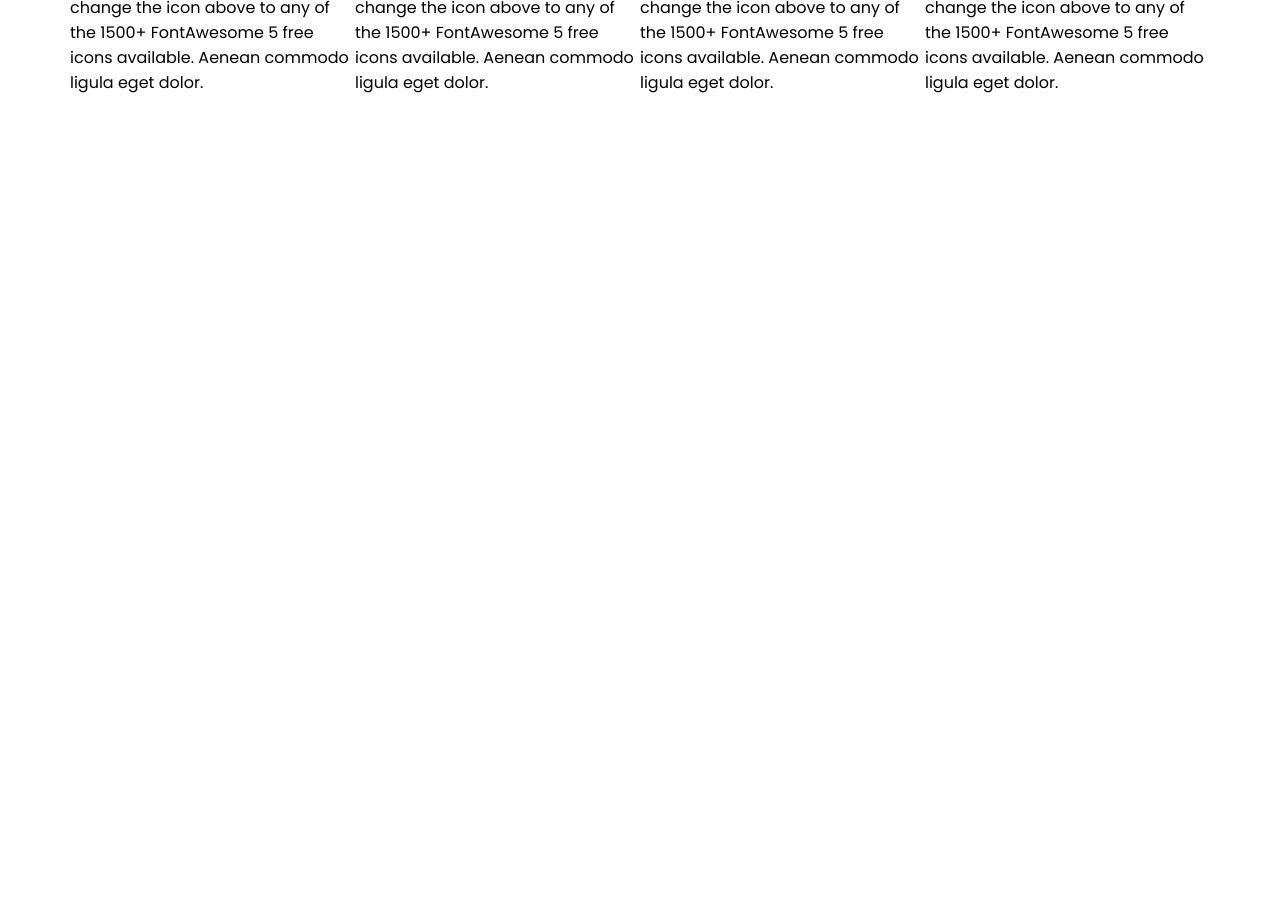
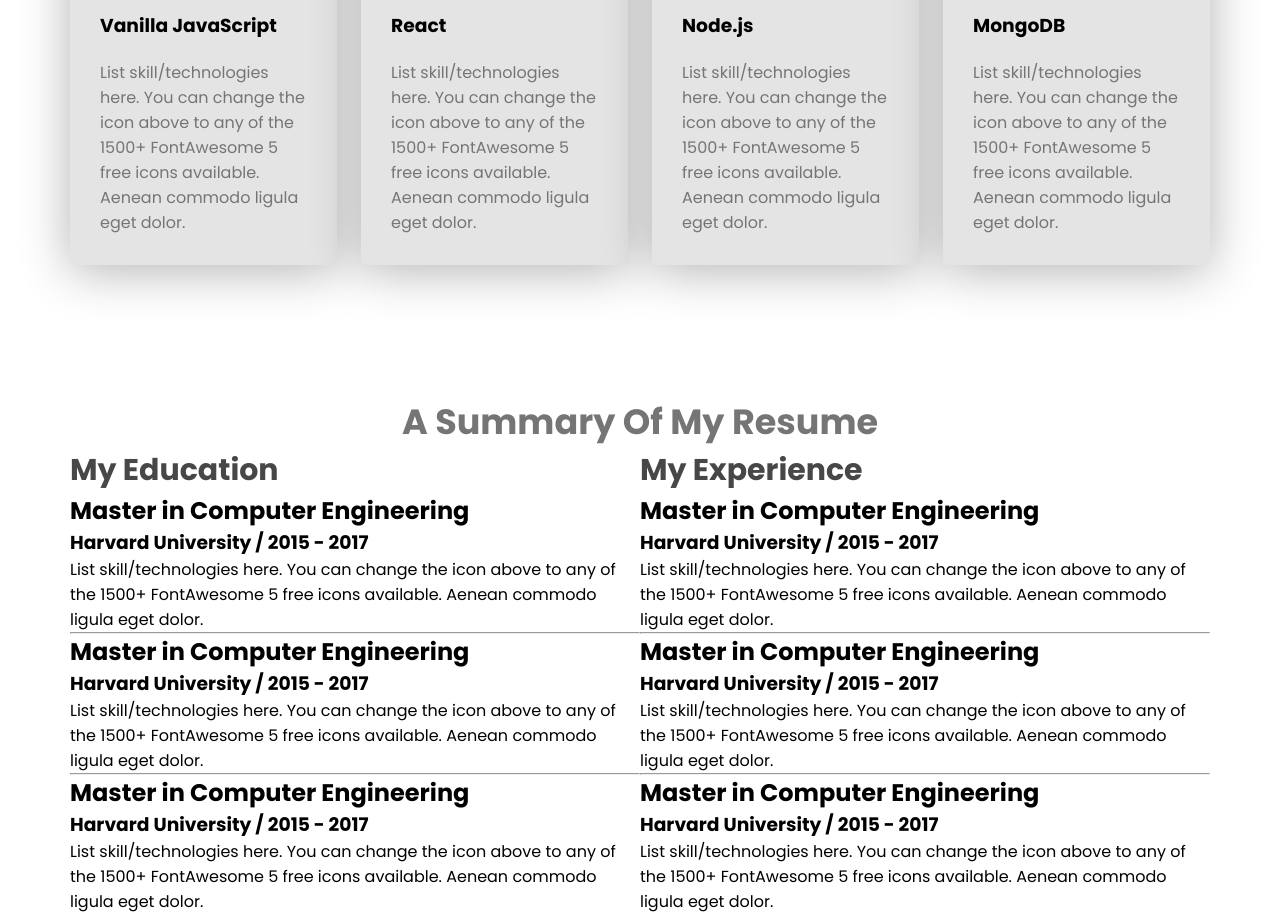
Before and after one commit to himu004/wedeveloper-portfolio, a plain HTML site: page index.html in a window 1280 px wide. Shown: the part 1732-2646 px from the top of the page. Before the commit the page ends 1827 px from the top, so only its background shows below. Drawn offline with nearby package versions, Linux system fonts and the light colour scheme.

Commit message:
Resume Content Added

```diff
--- a/index.html
+++ b/index.html
@@ -84,6 +84,68 @@
                 </div>
             </div>
         </section>
+        <!-- What I do Section Ends -->
+
+        <!-- Resume Section Starts -->
+        <section>
+            <h3 class="section-title">A Summary Of My Resume</h3>
+            <div class="resume-container">
+                <div class="resume-column">
+                    <h3 class="resume-column-title">My Education</h3>
+
+                    <div class="resume-items">
+                        <h2 class="resume-item-title">Master in Computer Engineering</h2>
+                        <h3 class="resume-item-institute">Harvard University / 2015 - 2017</h3>
+                        <p class="resume-item-description">List skill/technologies here. You can change the icon above
+                            to any of the 1500+ FontAwesome 5 free icons available. Aenean commodo ligula eget dolor.
+                        </p>
+                    </div>
+                    <hr>
+                    <div class="resume-items">
+                        <h2 class="resume-item-title">Master in Computer Engineering</h2>
+                        <h3 class="resume-item-institute">Harvard University / 2015 - 2017</h3>
+                        <p class="resume-item-description">List skill/technologies here. You can change the icon above
+                            to any of the 1500+ FontAwesome 5 free icons available. Aenean commodo ligula eget dolor.
+                        </p>
+                    </div>
+                    <hr>
+                    <div class="resume-items">
+                        <h2 class="resume-item-title">Master in Computer Engineering</h2>
+                        <h3 class="resume-item-institute">Harvard University / 2015 - 2017</h3>
+                        <p class="resume-item-description">List skill/technologies here. You can change the icon above
+                            to any of the 1500+ FontAwesome 5 free icons available. Aenean commodo ligula eget dolor.
+                        </p>
+                    </div>
+
+                </div>
+                <div class="resume-column">
+                    <h3 class="resume-column-title">My Experience</h3>
+                    <div class="resume-items">
+                        <h2 class="resume-item-title">Master in Computer Engineering</h2>
+                        <h3 class="resume-item-institute">Harvard University / 2015 - 2017</h3>
+                        <p class="resume-item-description">List skill/technologies here. You can change the icon above
+                            to any of the 1500+ FontAwesome 5 free icons available. Aenean commodo ligula eget dolor.
+                        </p>
+                    </div>
+                    <hr>
+                    <div class="resume-items">
+                        <h2 class="resume-item-title">Master in Computer Engineering</h2>
+                        <h3 class="resume-item-institute">Harvard University / 2015 - 2017</h3>
+                        <p class="resume-item-description">List skill/technologies here. You can change the icon above
+                            to any of the 1500+ FontAwesome 5 free icons available. Aenean commodo ligula eget dolor.
+                        </p>
+                    </div>
+                    <hr>
+                    <div class="resume-items">
+                        <h2 class="resume-item-title">Master in Computer Engineering</h2>
+                        <h3 class="resume-item-institute">Harvard University / 2015 - 2017</h3>
+                        <p class="resume-item-description">List skill/technologies here. You can change the icon above
+                            to any of the 1500+ FontAwesome 5 free icons available. Aenean commodo ligula eget dolor.
+                        </p>
+                    </div>
+                </div>
+            </div>
+        </section>
     </main>
     <footer>
 
--- a/styles/styles.css
+++ b/styles/styles.css
@@ -44,6 +44,10 @@ body {
 main {
     max-width: 1140px;
     margin: 0 auto;
+}
+
+main section {
+    margin-top: 130px;
 }
 
 /* Nav Related Styles */
@@ -147,9 +151,39 @@ nav a {
 
 #what-i-do-des {
     padding: 30px 150px;
+    margin-bottom: 20px;
 }
 
 .skills-container {
     display: flex;
-    justify-content: space-around;
+    gap: 24px;
 }
+
+.skill {
+    padding: 30px;
+    border-radius: 5px;
+    background: #e4e4e4;
+    box-shadow: 0px 6px 50px 0px rgba(0, 0, 0, 0.3);
+}
+
+.skill>img {
+    margin-bottom: 20px;
+}
+
+.skill-description {
+    margin-top: 20px;
+    color: #757575;
+}
+
+/* Resume Section Styles */
+
+.resume-container {
+    display: flex;
+}
+
+.resume-column-title {
+    color: #474747;
+    font-size: 30px;
+    font-weight: 700;
+
+}
```
